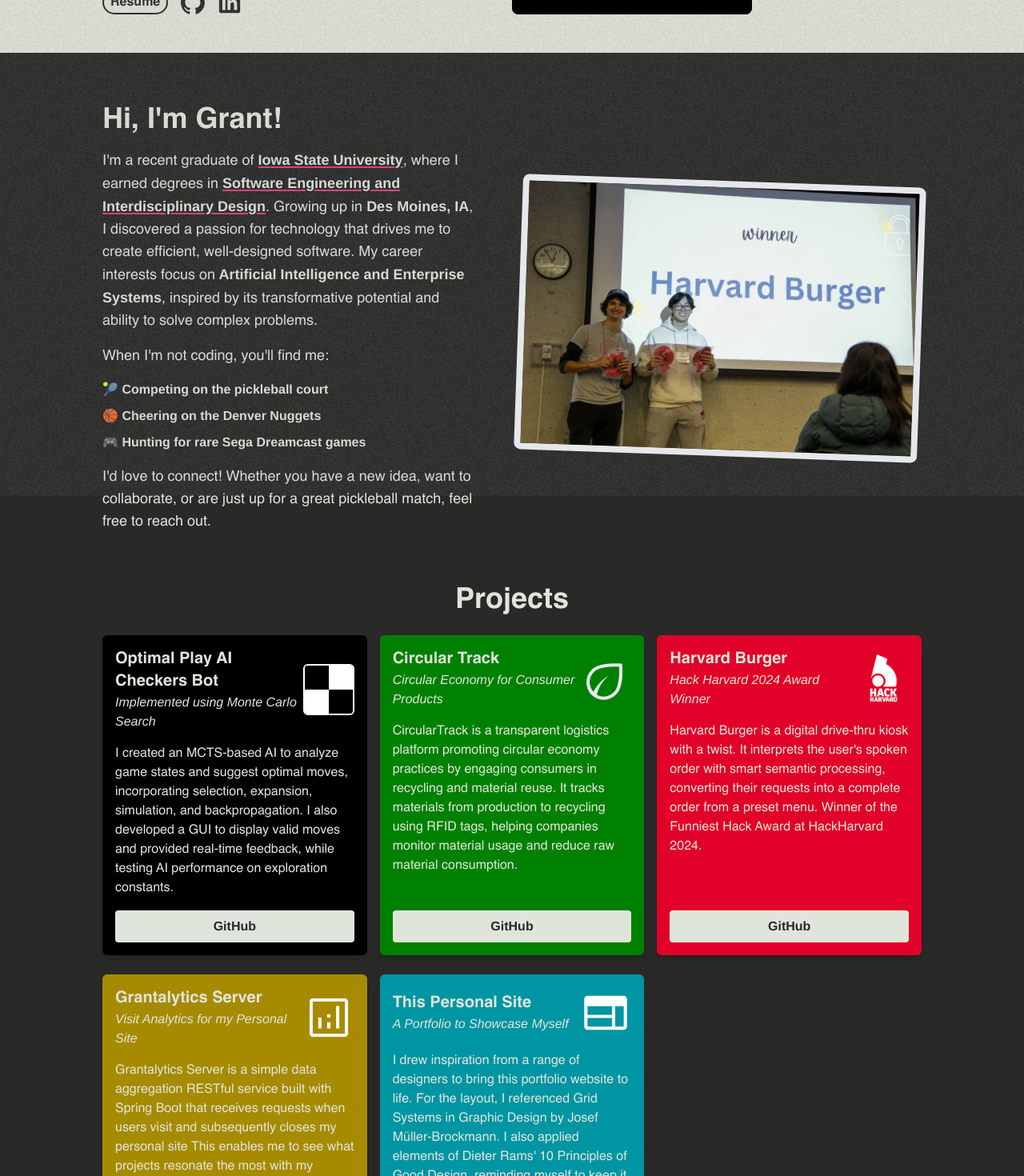
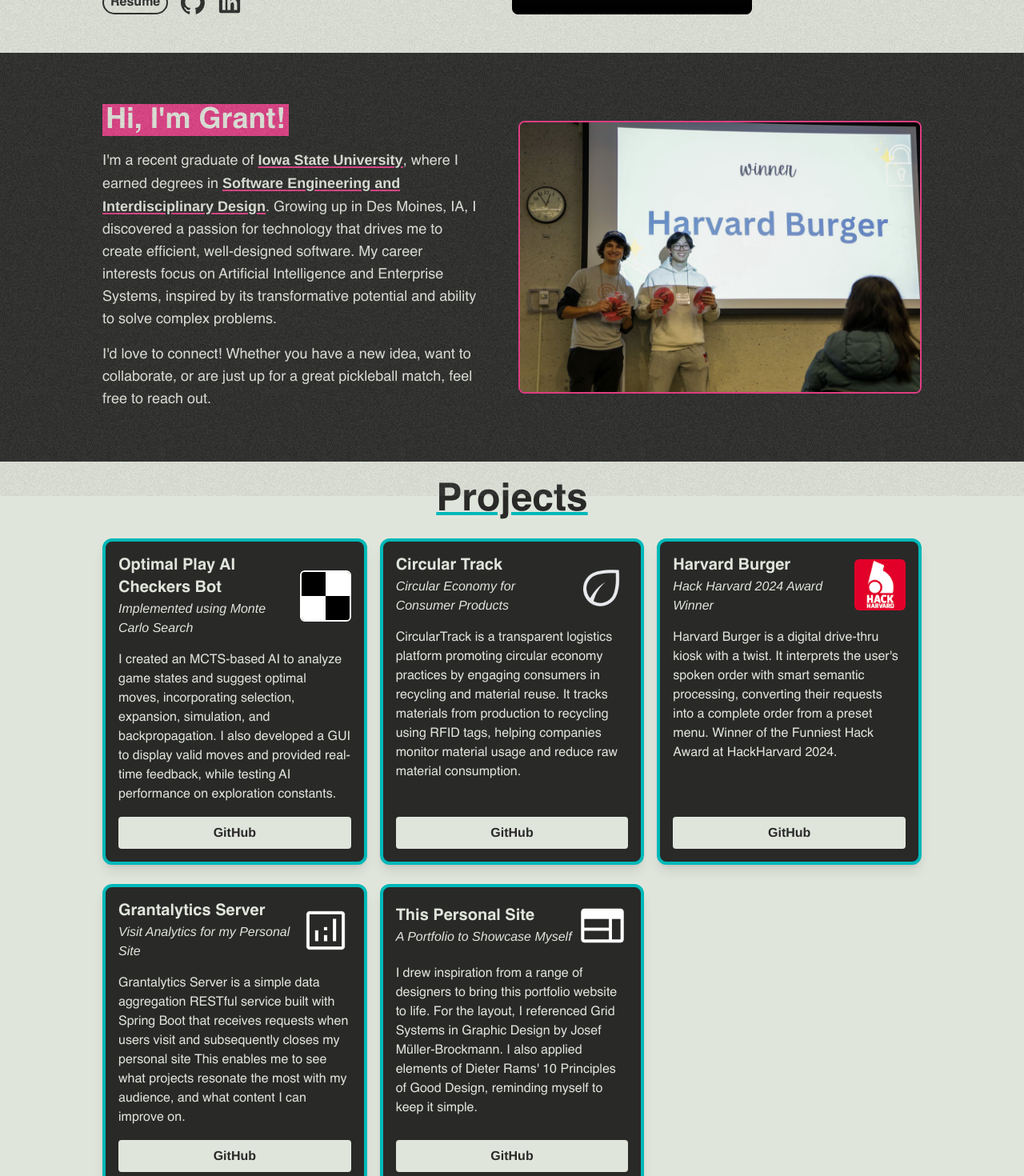
Before and after one commit to GrantDeWaay/personal-site, a React (Create React App) app: page / in a window 1280 px wide. Shown: the part 180-1650 px from the top of the page at 80% size. Built offline with nearby package versions, Linux system fonts and the light colour scheme; grey boxes are pictures that could not be loaded.

Commit message:
styled card part

```diff
--- a/src/App.tsx
+++ b/src/App.tsx
@@ -24,8 +24,11 @@
 
       </LayoutContainer>
       <LayoutContainer3>
+
+      </LayoutContainer3>
+      <LayoutContainer3>
         {/* Wrapping the NewCards with motion.div for sequential animation */}
-          <div className='col-span-12 z-10 text-center text-faded-black font-sans text-4xl font-bold'>Projects</div>
+          <div className='col-span-12 z-10 text-center text-faded-back font-sans text-5xl font-bold underline underline-offset-2 decoration-4 decoration-swiss-blue'>Projects</div>
         <motion.div
           initial={{ opacity: 0 }}
           whileInView={{ opacity: 1 }} // Make it fade in when it enters the viewport
@@ -41,7 +44,7 @@
             text={"I created an MCTS-based AI to analyze game states and suggest optimal moves, incorporating selection, expansion, simulation, and backpropagation. I also developed a GUI to display valid moves and provided real-time feedback, while testing AI performance on exploration constants."}
             link={'https://github.com/GrantDeWaay/CheckersBot'}
             buttonLabel={'GitHub'}
-            color={"#000000"}
+            color={"#292928"}
             imageOutline
           />
         </motion.div>
@@ -60,7 +63,7 @@
             subtitle={'Circular Economy for Consumer Products'}
             text={"CircularTrack is a transparent logistics platform promoting circular economy practices by engaging consumers in recycling and material reuse. It tracks materials from production to recycling using RFID tags, helping companies monitor material usage and reduce raw material consumption."}
             link={'https://github.com/GrantDeWaay/CircularTrack'}
-            color='#008000'
+            color='#292928'
             buttonLabel={'GitHub'}
           />
         </motion.div>
@@ -79,7 +82,7 @@
             text={"Harvard Burger is a digital drive-thru kiosk with a twist. It interprets the user's spoken order with smart semantic processing, converting their requests into a complete order from a preset menu. Winner of the Funniest Hack Award at HackHarvard 2024."}
             link={'https://github.com/GrantDeWaay/HackHarvard2024'}
             buttonLabel={'GitHub'}
-            color={'#e20128'}
+            color={'#292928'}
           />
         </motion.div>
         <motion.div
@@ -95,7 +98,7 @@
             subtitle={'Visit Analytics for my Personal Site'}
             text={'Grantalytics Server is a simple data aggregation RESTful service built with Spring Boot that receives requests when users visit and subsequently closes my personal site This enables me to see what projects resonate the most with my audience, and what content I can improve on.'}
             link={'https://github.com/GrantDeWaay/GrantalyticsServer'}
-            color='#A68B00'
+            color='#292928'
             buttonLabel={'GitHub'}
           />
         </motion.div>
@@ -112,10 +115,11 @@
             subtitle={'A Portfolio to Showcase Myself'}
             text={'I drew inspiration from a range of designers to bring this portfolio website to life. For the layout, I referenced Grid Systems in Graphic Design by Josef Müller-Brockmann. I also applied elements of Dieter Rams\' 10 Principles of Good Design, reminding myself to keep it simple.'}
             link={'https://github.com/GrantDeWaay/personal-site'}
-            color='#0095a3'
+            color='#292928'
             buttonLabel={'GitHub'}
           />
         </motion.div>
+
       </LayoutContainer3>
       <Footer />
       <GrainyOverlay />
--- a/src/components/About.tsx
+++ b/src/components/About.tsx
@@ -13,21 +13,15 @@
             viewport={{ once: true }}
             className=""
         >
-            <h1 className="text-4xl font-bold mb-4">Hi, I'm Grant!</h1>
+            <h1 className="text-4xl font-bold mb-4 underline decoration-4 underline-offset-2 bg-swiss-red inline-grid decoration-swiss-red px-1">Hi, I'm Grant!</h1>
             <p className="text-lg mb-4">
                 I'm a recent graduate of <span className="font-semibold underline decoration-2 underline-offset-2 decoration-swiss-red">Iowa State University</span>,
-                where I earned degrees in <span className="font-semibold underline decoration-2 underline-offset-2 decoration-swiss-red">Software Engineering and Interdisciplinary Design</span>. Growing up
-                in <span className="font-semibold">Des Moines, IA</span>, I discovered a passion for technology
+                where I earned degrees in <span className="font-semibold underline decoration-2  underline-offset-2 decoration-swiss-red">Software Engineering and Interdisciplinary Design</span>. Growing up
+                in Des Moines, IA, I discovered a passion for technology
                 that drives me to create efficient, well-designed software. My career interests focus on
-                <span className="font-semibold"> Artificial Intelligence and Enterprise Systems</span>, inspired by its transformative
+                Artificial Intelligence and Enterprise Systems, inspired by its transformative
                 potential and ability to solve complex problems.
             </p>
-            <p className="text-lg mb-4">When I'm not coding, you'll find me:</p>
-            <ul className="list-none space-y-2 mb-4">
-                <li>🎾 <span className="font-semibold">Competing on the pickleball court</span></li>
-                <li>🏀 <span className="font-semibold">Cheering on the Denver Nuggets</span></li>
-                <li>🎮 <span className="font-semibold">Hunting for rare Sega Dreamcast games</span></li>
-            </ul>
             <p className="text-lg">
                 I'd love to connect! Whether you have a new idea, want to collaborate, or are just up for a great pickleball match, feel free to reach out.
             </p>
@@ -42,7 +36,7 @@
             viewport={{ once: true }}
             className="md:col-span-6 col-span-12  md:my-16 mb-16 flex items-center justify-center z-[10000] "
         >
-            <img src="Photo1.jpg" className="max-w-full max-h-full rounded-lg border-8 rotate-2" alt="Image" />
+            <img src="Photo1.jpg" className="max-w-full max-h-full rounded-lg border-2  border-swiss-red  " alt="Image" />
         </motion.div>
     </>
 );
--- a/src/components/Header.tsx
+++ b/src/components/Header.tsx
@@ -12,7 +12,7 @@
       <h1 className="lg:text-7xl text-5xl leading-tight font-bold text-faded-back">
         Grant DeWaay
       </h1>
-      <p className="text-3xl pb-3 font-medium text-faded-back">
+      <p className="text-3xl pb-3 text-faded-back">
         Software Engineer
       </p>
       <div className='flex justify-center md:justify-start gap-4'>
--- a/src/components/LayoutContainer.tsx
+++ b/src/components/LayoutContainer.tsx
@@ -26,8 +26,8 @@
 
 const LayoutContainer3: React.FC<PropsWithChildren> = ({ children }) => {
   return (
-    <div className="bg-faded-back relative px-[10%] ">
-      <div className=" mx-auto grid grid-cols-12 gap-x-4 gap-y-6 auto-rows-fixed">
+    <div className="bg-faded-black relative px-[10%]   ">
+      <div className=" mx-auto grid grid-cols-12 gap-x-4 gap-y-6 auto-rows-fixed py-2">
         {children}
       </div>
     </div>
--- a/src/components/NewCard.tsx
+++ b/src/components/NewCard.tsx
@@ -25,7 +25,7 @@
 
   return (
     <div
-      className="overflow-hidden shadow-lg p-4 flex flex-col z-10 rounded-md"
+      className="overflow-hidden shadow-lg p-4 flex flex-col z-10 rounded-xl border-4 border-swiss-blue"
       style={{ backgroundColor: color }}
     >
       <div className="flex items-center justify-between mb-4">
```
